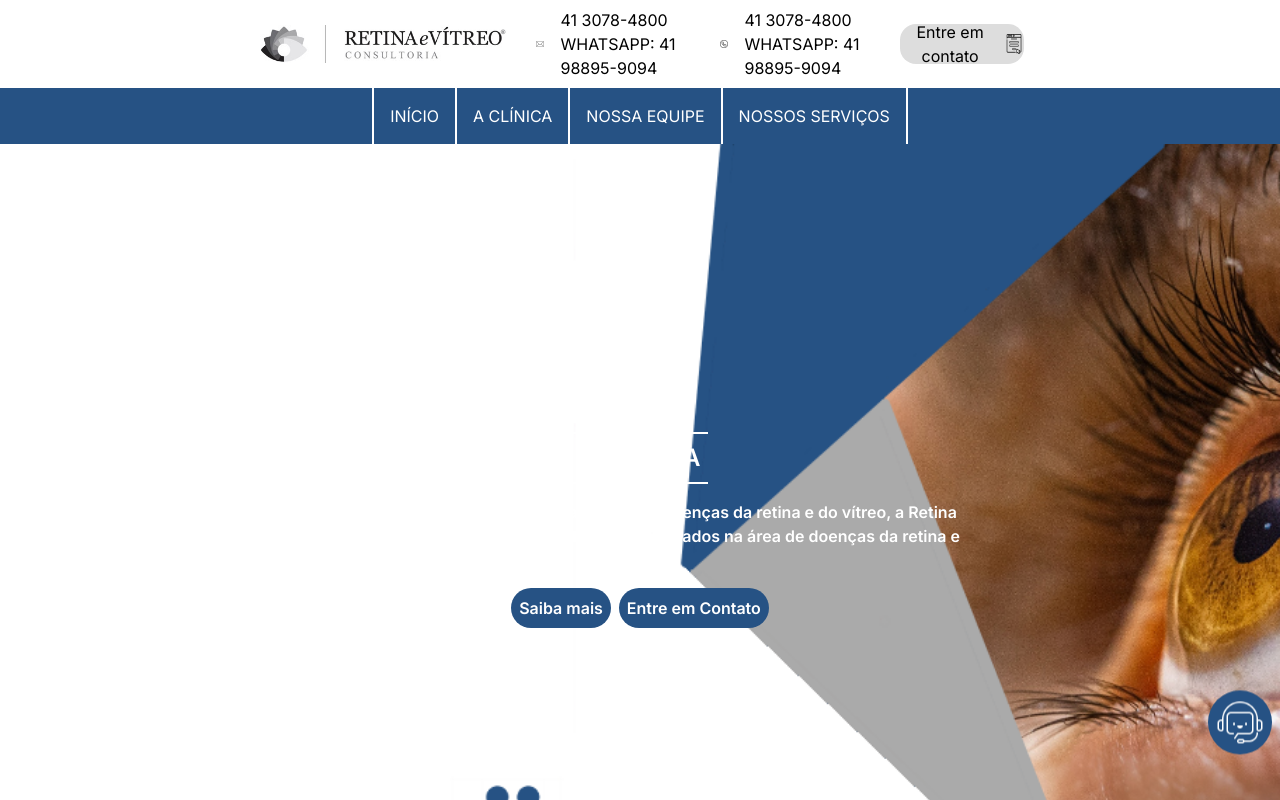
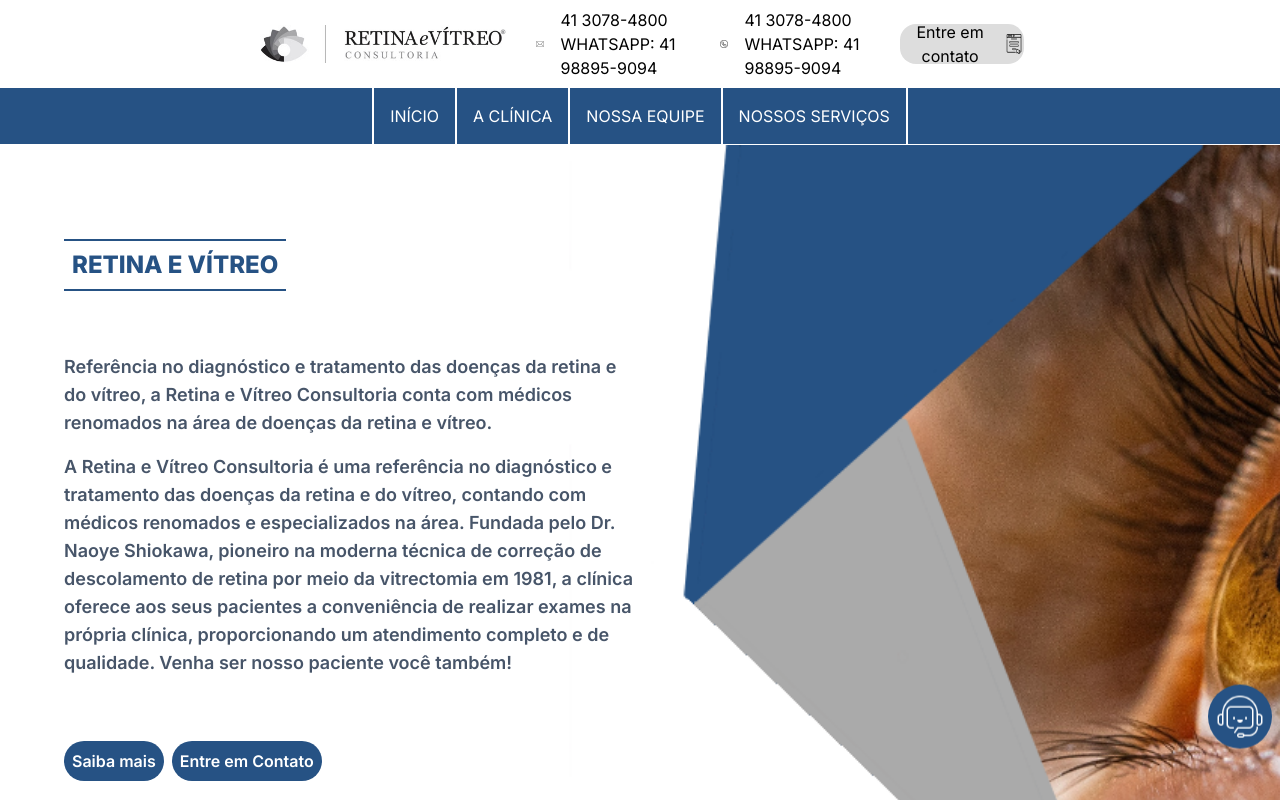
Before and after one commit to AxolCore/projeto_vitreo, a Next.js app: page / in a window 1280 px wide. Shown: the top 800 px of the page. Built offline with nearby package versions, Linux system fonts and the light colour scheme.

Commit message:
banner pog

```diff
--- a/src/components/Banner.tsx
+++ b/src/components/Banner.tsx
@@ -3,11 +3,12 @@ import { Parallax } from "react-scroll-parallax";
 export default function Banner(){
     const imagemBanner = require('../../public/assets/ImagemBanner.jpg')
     return(
-        <div className="flex justify-center items-center w-screen py-72 bg-fundoBanner bg-center bg-cover bg-no-repeat text-white ">
-            <div className="flex flex-col items-center w-1/2 h-1/2 gap-4 font-semibold">
-                <h1 className="text-2xl uppercase border-y-2 p-2 ">a clínica</h1>
-                <p className="text-center">Referência no diagnóstico e tratamento das doenças da retina e do vítreo, a Retina e Vítreo Consultoria conta com médicos renomados na área de doenças da retina e vítreo.</p>
-                <div className="flex gap-2">
+        <div className="flex justify-start px-16 items-start w-screen pb-48 pt-12 bg-fundoBanner bg-center bg-cover bg-no-repeat text-white ">
+            <div className="flex flex-col justify-start items-start w-1/2 h-1/2 gap-4 font-semibold">
+                <h1 className="text-2xl uppercase border-y-2 p-2 my-[8%] text-darkblue font-extrabold">Retina e Vítreo</h1>
+                <p className="text-slate-600 text-lg">Referência no diagnóstico e tratamento das doenças da retina e do vítreo, a Retina e Vítreo Consultoria conta com médicos renomados na área de doenças da retina e vítreo.</p>
+                <p className="text-slate-600 text-lg">A Retina e Vítreo Consultoria é uma referência no diagnóstico e tratamento das doenças da retina e do vítreo, contando com médicos renomados e especializados na área. Fundada pelo Dr. Naoye Shiokawa, pioneiro na moderna técnica de correção de descolamento de retina por meio da vitrectomia em 1981, a clínica oferece aos seus pacientes a conveniência de realizar exames na própria clínica, proporcionando um atendimento completo e de qualidade. Venha ser nosso paciente você também!</p>
+                <div className="flex gap-2 mt-12">
                     <button className="bg-darkblue p-2 rounded-3xl hover:bg-white hover:text-black">Saiba mais</button>
                     <button className="bg-darkblue p-2 rounded-3xl hover:bg-white hover:text-black">Entre em Contato</button>
                 </div>
--- a/src/components/NavBar.tsx
+++ b/src/components/NavBar.tsx
@@ -57,7 +57,7 @@ export default function NavBar() {
             </div>
 
         </header>
-            <nav className="bg-darkblue py- text-white">
+            <nav className="bg-darkblue py- text-white border-b border-white">
                 <ul className="flex justify-center">
                     <li className=" border-r-2 py-4 px-4 border-l-2"><Link href={"/"}>INÍCIO</Link></li>
                     <li onMouseEnter={mostraLista}
```
